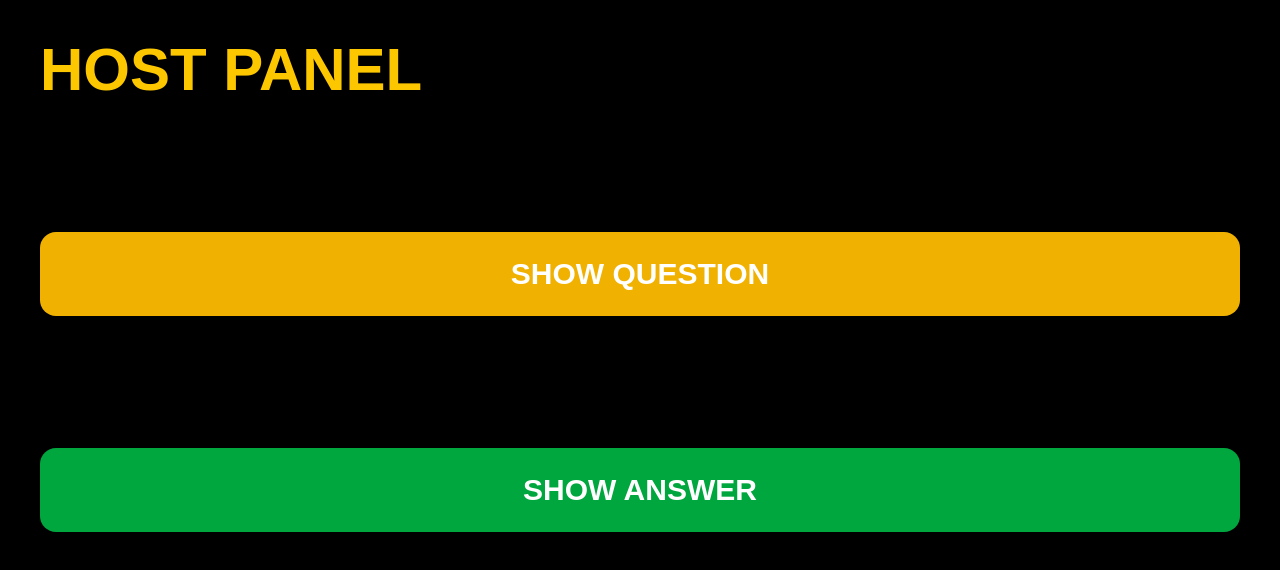
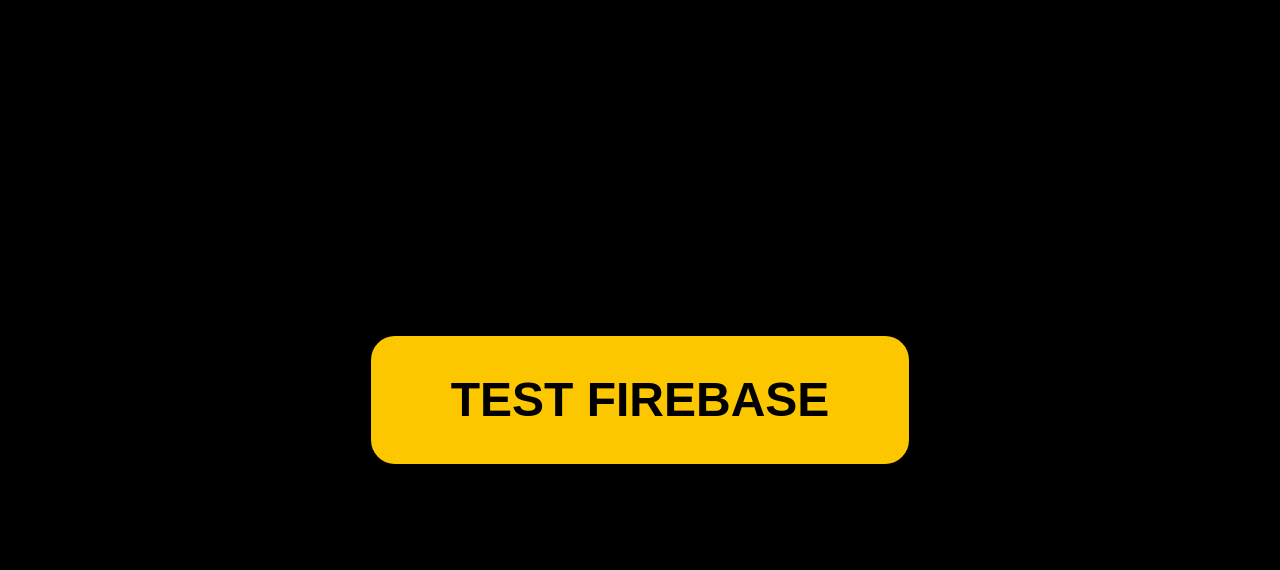
Before and after one commit to jakebaker2606-hub/crack-it, a Next.js app: page /host in a window 1280 px wide. Shown: the top 570 px of the page. Built offline with nearby package versions, Linux system fonts and the light colour scheme.

Commit message:
Firebase direct test

```diff
--- a/app/audience/page.tsx
+++ b/app/audience/page.tsx
@@ -11,11 +11,7 @@
 
 export default function AudiencePage() {
 
-  const [game, setGame] = useState<any>({
-    question: "",
-    answer: "",
-    showAnswer: false,
-  });
+  const [game, setGame] = useState<any>({});
 
   useEffect(() => {
 
@@ -23,11 +19,9 @@
 
     const unsubscribe = onValue(gameRef, (snapshot) => {
 
-      const data = snapshot.val();
+      console.log(snapshot.val());
 
-      if (data) {
-        setGame(data);
-      }
+      setGame(snapshot.val());
 
     });
 
@@ -37,23 +31,15 @@
 
   return (
 
-    <div className="min-h-screen bg-black text-white flex flex-col items-center justify-center p-10">
+    <div className="min-h-screen bg-black text-white flex flex-col items-center justify-center gap-10">
 
-      <h1 className="text-yellow-400 text-8xl font-black mb-10">
-        CRACK IT!
-      </h1>
-
-      <div className="bg-yellow-400 text-black text-5xl font-black p-10 rounded-3xl text-center max-w-5xl">
-        {game.question || "Waiting for question..."}
+      <div className="text-7xl font-black text-yellow-400">
+        {game?.question || "NO QUESTION"}
       </div>
 
-      {game.showAnswer && (
-
-        <div className="bg-green-500 text-white text-5xl font-black p-10 rounded-3xl text-center max-w-5xl mt-10">
-          ANSWER: {game.answer}
-        </div>
-
-      )}
+      <div className="text-5xl">
+        {game?.answer || "NO ANSWER"}
+      </div>
 
     </div>
 
--- a/app/host/page.tsx
+++ b/app/host/page.tsx
@@ -1,68 +1,35 @@
 "use client";
-
-import { useState } from "react";
 
 import { db } from "../../lib/firebase";
 
 import {
   ref,
   set,
-  update,
 } from "firebase/database";
 
 export default function HostPage() {
 
-  const [question, setQuestion] = useState("");
+  const testFirebase = async () => {
 
-  const [answer, setAnswer] = useState("");
+    await set(ref(db, "game"), {
+      question: "HELLO WORLD",
+      answer: "TEST ANSWER",
+      showAnswer: true,
+    });
+
+    alert("WROTE TO FIREBASE");
+
+  };
 
   return (
 
-    <div className="min-h-screen bg-black text-white p-10 flex flex-col gap-6">
-
-      <h1 className="text-6xl font-black text-yellow-400">
-        HOST PANEL
-      </h1>
-
-      <input
-        value={question}
-        onChange={(e) => setQuestion(e.target.value)}
-        placeholder="Question"
-        className="p-6 text-black rounded-2xl text-3xl"
-      />
+    <div className="min-h-screen bg-black flex items-center justify-center">
 
       <button
-        onClick={async () => {
-
-          await update(ref(db, "game"), {
-            question: question,
-          });
-
-        }}
-        className="bg-yellow-500 p-6 rounded-2xl text-3xl font-black"
+        onClick={testFirebase}
+        className="bg-yellow-400 text-black text-5xl font-black px-20 py-10 rounded-3xl"
       >
-        SHOW QUESTION
-      </button>
-
-      <input
-        value={answer}
-        onChange={(e) => setAnswer(e.target.value)}
-        placeholder="Answer"
-        className="p-6 text-black rounded-2xl text-3xl"
-      />
-
-      <button
-        onClick={async () => {
-
-          await update(ref(db, "game"), {
-            answer: answer,
-            showAnswer: true,
-          });
-
-        }}
-        className="bg-green-600 p-6 rounded-2xl text-3xl font-black"
-      >
-        SHOW ANSWER
+        TEST FIREBASE
       </button>
 
     </div>
```
